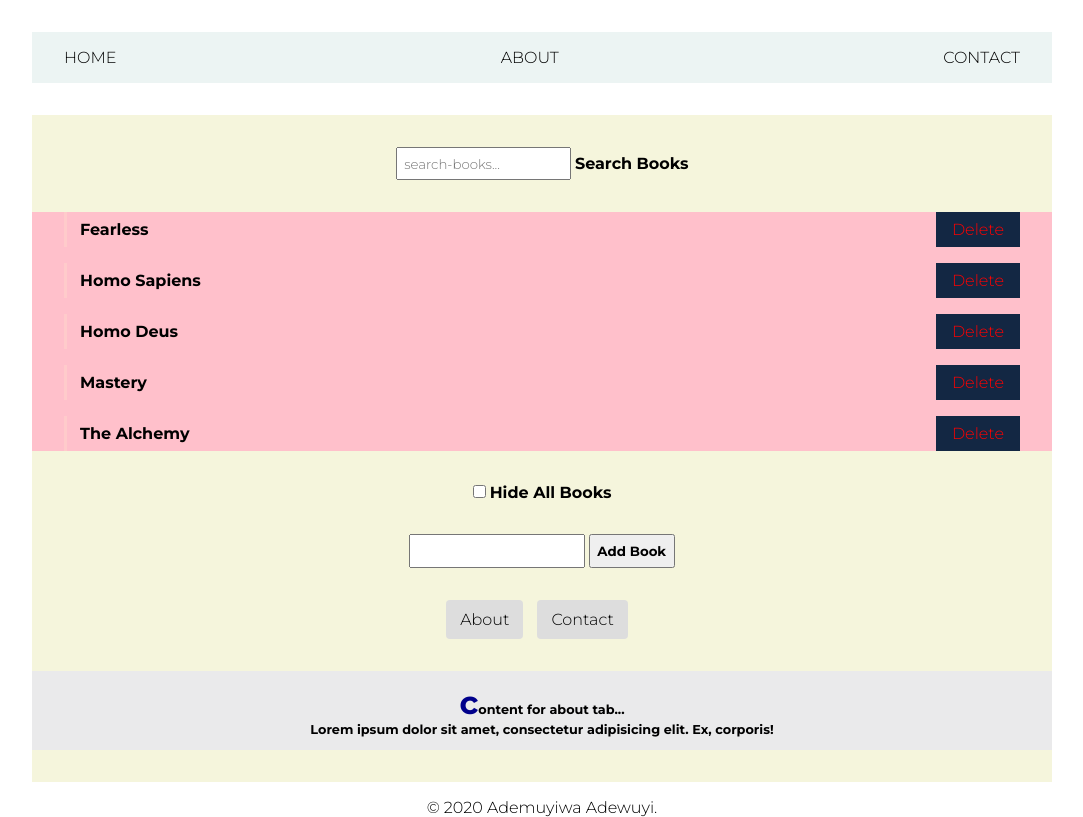
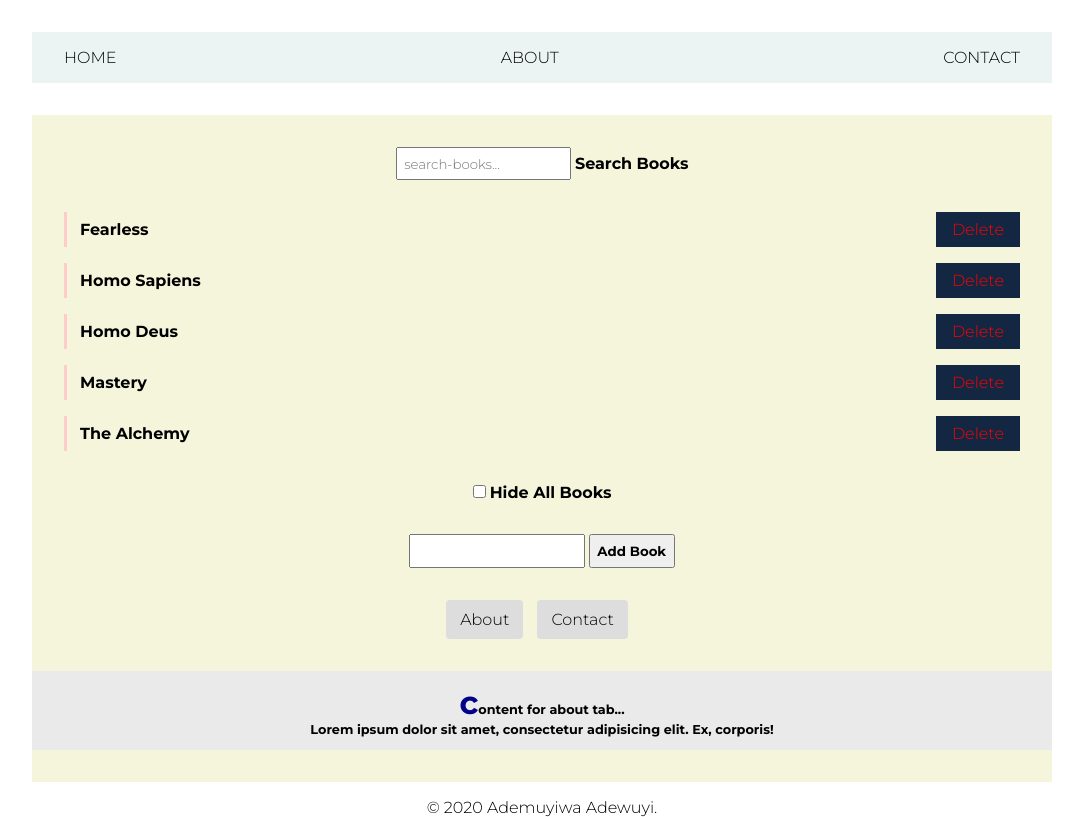
Before and after one commit to firerum/JavaScript-DOM-tester, a plain HTML site: page index.html in a window 1280 px wide. Shown: the whole page, without its empty margins (98-1181 px from the left). Drawn offline with Linux system fonts and the light colour scheme.

Commit message:
gevert "added background color of pink to the class of wrapper"
This reverts commit fd6c7c079fbe7ab5eed653a9fb57dbc9c314af15.

```diff
--- a/feature.js
+++ b/feature.js
@@ -1,7 +1,4 @@
-document.addEventListener("DOMContentLoaded", function() {
-  const wrapper = document.getElementsByClassName("wrapper");
-  Array.from(wrapper).forEach(div => {
-    div.style.backgroundColor = "pink";
-  });
-
+window.addEventListener("DOMContentLoaded", function() {
+  const wrapper = document.getElementsByTagName("div");
+  wrapper.style.backgroundColor = "pink";
 })
--- a/index.html
+++ b/index.html
@@ -7,7 +7,6 @@
     <link rel="stylesheet" type="text/css" href="style.css">
     <title>JavaScript DOM</title>
     <script type="text/javascript" src="main.js"></script>
-    <script type="text/javascript" src="feature.js"></script>
   </head>
 
   <body>
@@ -28,7 +27,7 @@
            <label for="book-search">Search Books</label>
          </form>
 
-         <div class="wrapper" id="wrapper2">
+         <div class="wrapper">
            <ul id="booklist">
              <li>
                <span class="book">Fearless</span>
```
